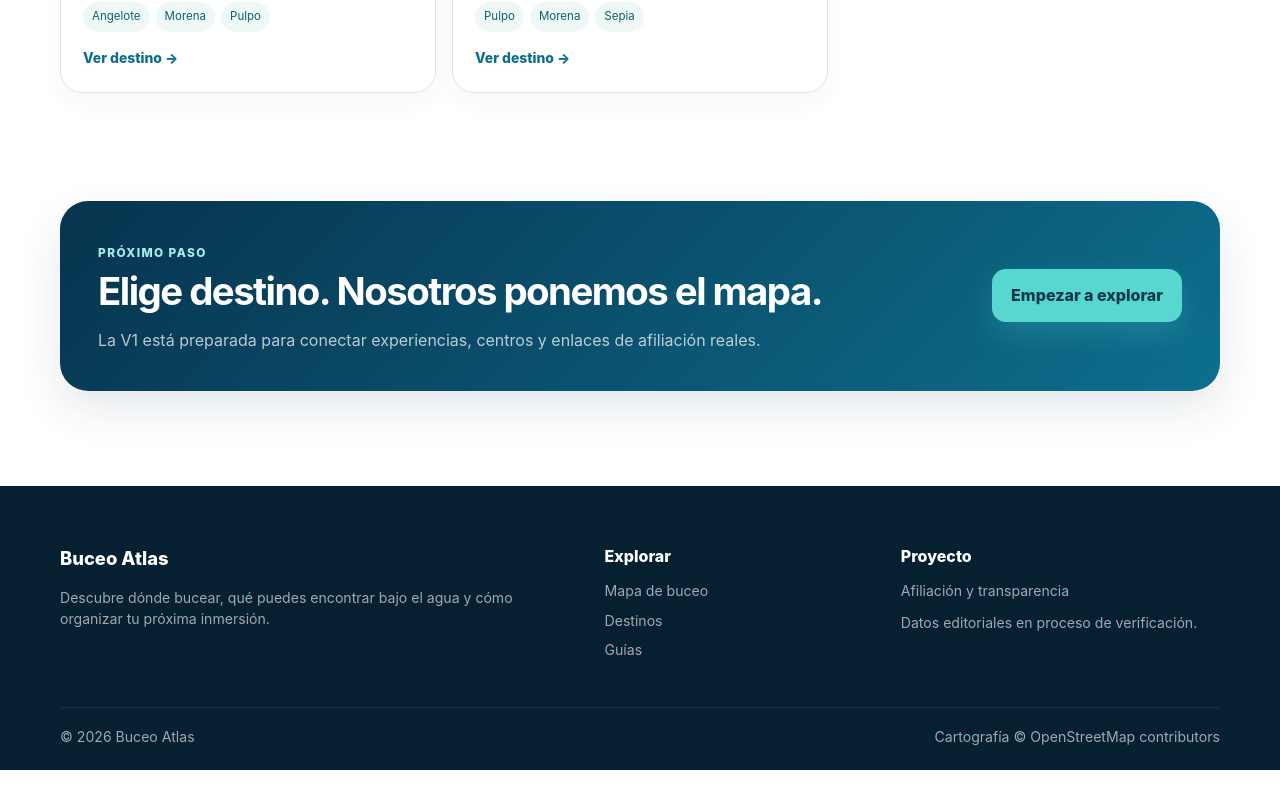
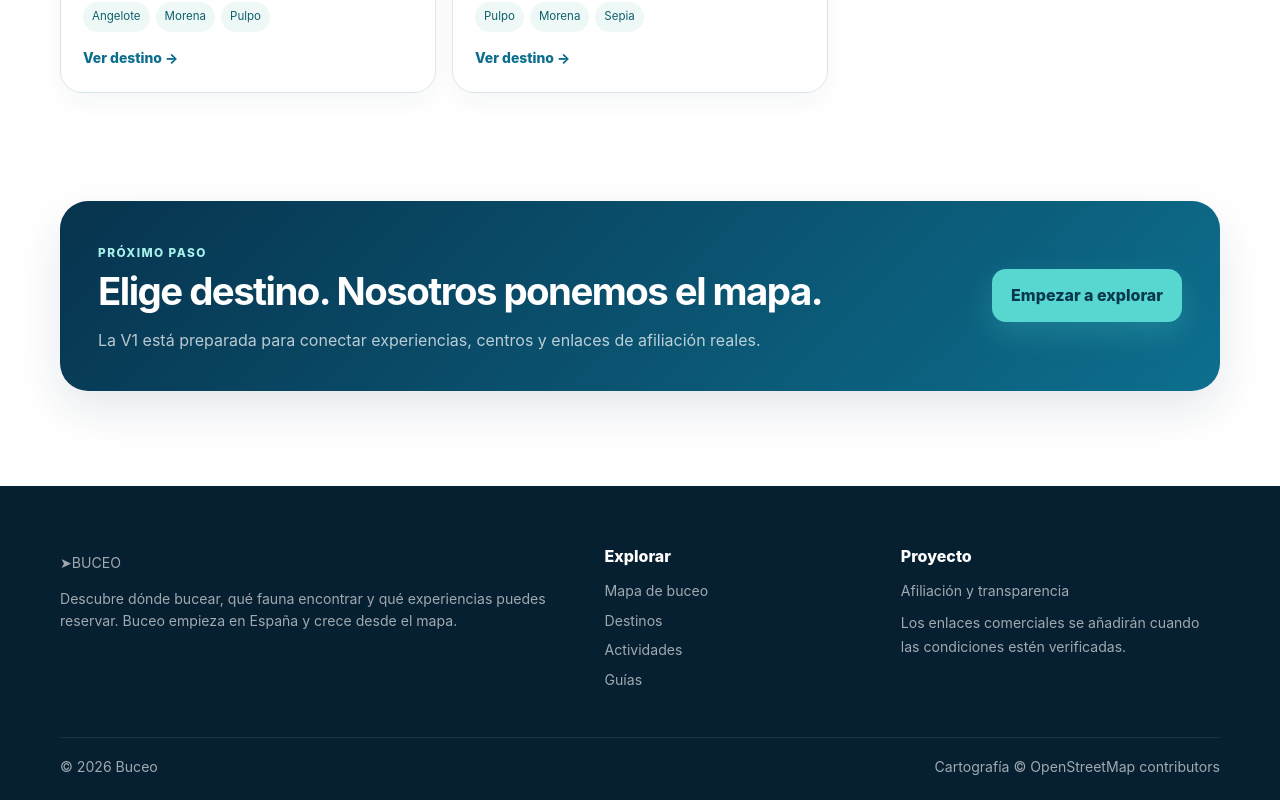
Before and after one commit to poldoria6-droi/buceo, a Next.js app: page / in a window 1280 px wide. Shown: the part 2691-3491 px from the top of the page. Before the commit the page ends 3461 px from the top, so only its background shows below. Built offline with nearby package versions, Linux system fonts and the light colour scheme.

Commit message:
feat: refresh diving brand footer

```diff
--- a/components/Footer.tsx
+++ b/components/Footer.tsx
@@ -1,8 +1,9 @@
 import Link from "next/link";
+import { Brand } from "@/components/Brand";
 export function Footer() {
   return <footer className="site-footer"><div className="container footer-grid">
-    <div><div className="footer-brand">Buceo Atlas</div><p>Descubre dónde bucear, qué puedes encontrar bajo el agua y cómo organizar tu próxima inmersión.</p></div>
-    <div><div className="footer-title">Explorar</div><Link href="/mapa">Mapa de buceo</Link><Link href="/destinos">Destinos</Link><Link href="/guias">Guías</Link></div>
-    <div><div className="footer-title">Proyecto</div><Link href="/afiliados">Afiliación y transparencia</Link><span>Datos editoriales en proceso de verificación.</span></div>
-  </div><div className="container footer-bottom"><span>© {new Date().getFullYear()} Buceo Atlas</span><span>Cartografía © OpenStreetMap contributors</span></div></footer>;
+    <div><Brand footer/><p>Descubre dónde bucear, qué fauna encontrar y qué experiencias puedes reservar. Buceo empieza en España y crece desde el mapa.</p></div>
+    <div><div className="footer-title">Explorar</div><Link href="/mapa">Mapa de buceo</Link><Link href="/destinos">Destinos</Link><Link href="/actividades">Actividades</Link><Link href="/guias">Guías</Link></div>
+    <div><div className="footer-title">Proyecto</div><Link href="/afiliados">Afiliación y transparencia</Link><span>Los enlaces comerciales se añadirán cuando las condiciones estén verificadas.</span></div>
+  </div><div className="container footer-bottom"><span>© {new Date().getFullYear()} Buceo</span><span>Cartografía © OpenStreetMap contributors</span></div></footer>;
 }
```
